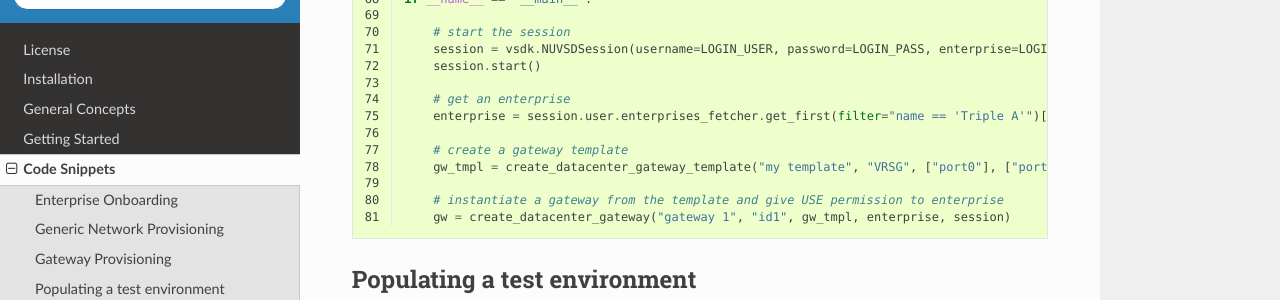
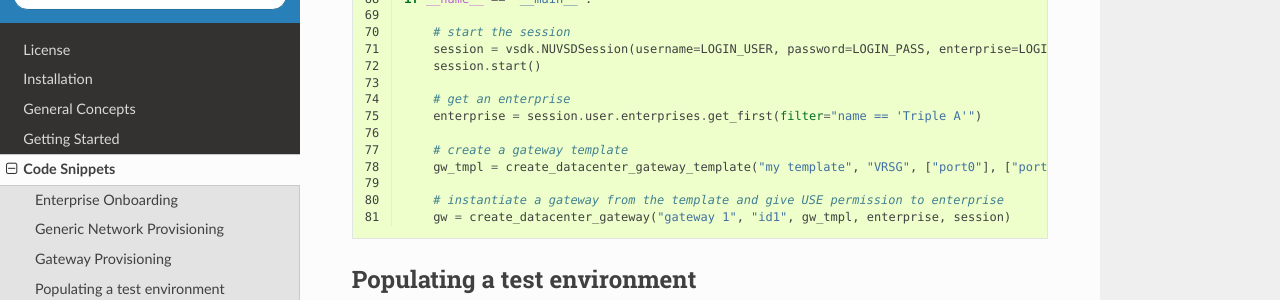
Before and after one commit to nuagenetworks/monolithe, a Sphinx documentation site: the page built from vanilla/sphinx/sample_code.rst, in a window 1280 px wide and 900 px high, scrolled down 2766 px. Shown: the part 151-451 px from the top of the window. Built offline with Sphinx 7.4.7 and the Read the Docs theme 2.0.0, drawn with Linux system fonts in a browser that asks for light colours; pages that are not in the unit, such as notebooks, are missing from menus.

Commit message:
Fixed documentation

```diff
--- a/vanilla/sphinx/sample_code.rst
+++ b/vanilla/sphinx/sample_code.rst
@@ -171,7 +171,7 @@ This sample function will create a gateway with ports, vlan and give some permis
         session.start()
 
         # get an enterprise
-        enterprise = session.user.enterprises_fetcher.get_first(filter="name == 'Triple A'")[2][0]
+        enterprise = session.user.enterprises.get_first(filter="name == 'Triple A'")
 
         # create a gateway template
         gw_tmpl = create_datacenter_gateway_template("my template", "VRSG", ["port0"], ["port1", "port2"], "0-400", [100, 200], session)
```
